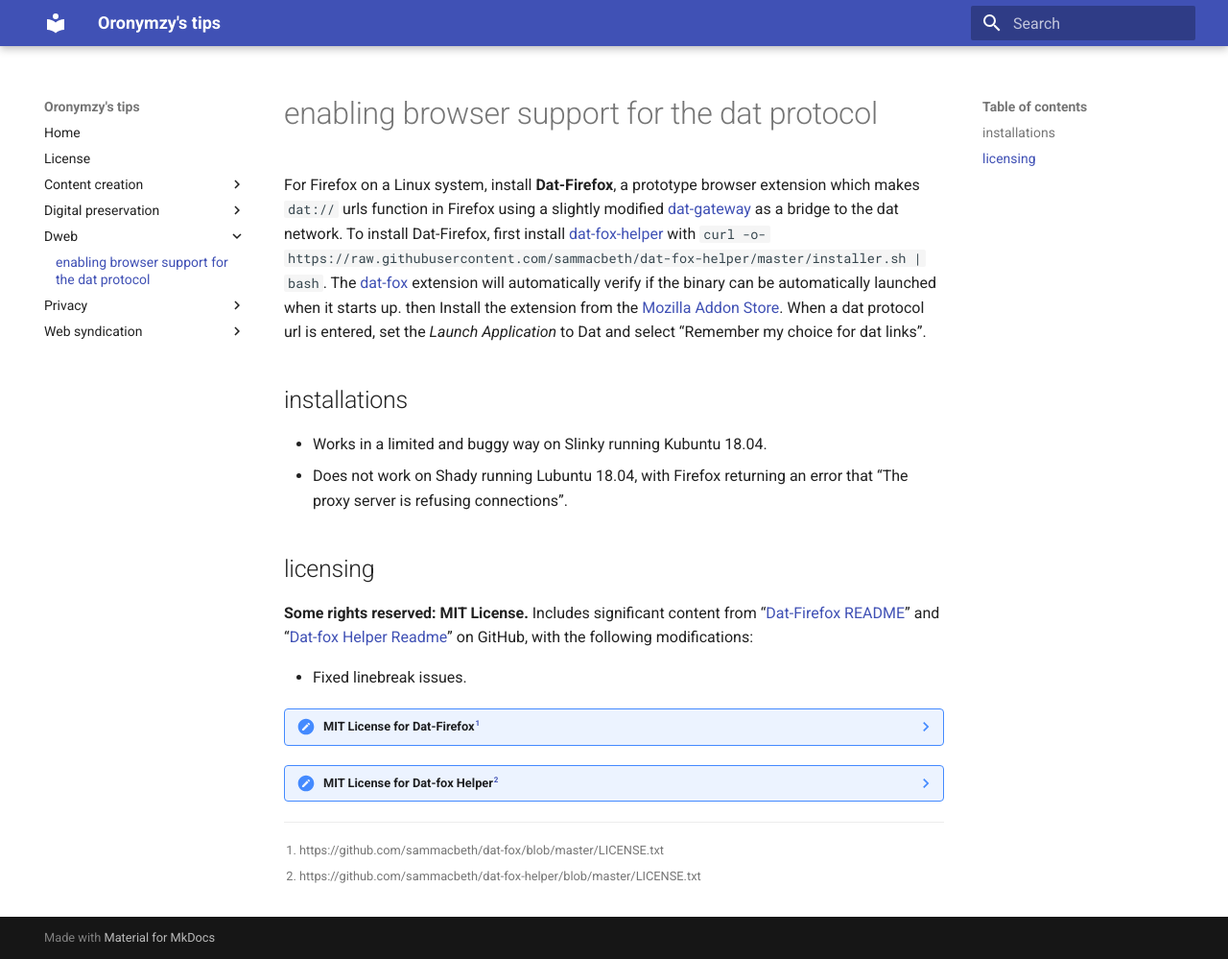
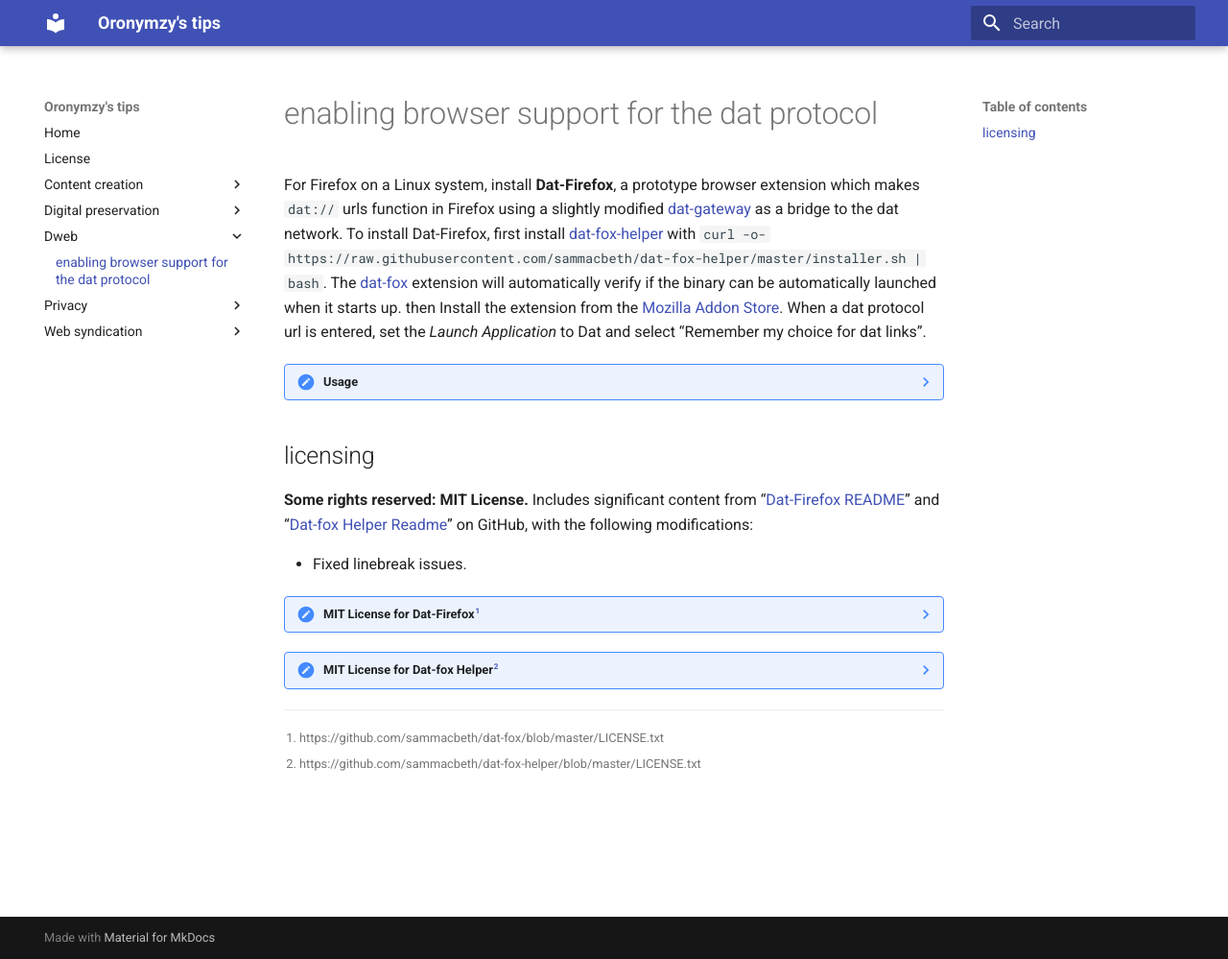
Before and after one commit to oronymzy/tips, an MkDocs documentation site: the page built from docs/ebsdatp.md, in a window 1280 px wide and 999 px high. Shown: the whole window at 96% size. Built offline with MkDocs 1.6.1 and Material for MkDocs 9.7.7, drawn with Linux system fonts in a browser that asks for light colours.

Commit message:
Change 'installations' to admonition 'Usage', slight rewording

```diff
--- a/docs/ebsdatp.md
+++ b/docs/ebsdatp.md
@@ -1,9 +1,9 @@
 # enabling browser support for the dat protocol
 For Firefox on a Linux system, install **Dat-Firefox**, a prototype browser extension which makes `dat://` urls function in Firefox using a slightly modified [dat-gateway](https://github.com/sammacbeth/dat-gateway) as a bridge to the dat network. To install Dat-Firefox, first install [dat-fox-helper](https://github.com/sammacbeth/dat-fox-helper) with `curl -o- https://raw.githubusercontent.com/sammacbeth/dat-fox-helper/master/installer.sh | bash`. The [dat-fox](https://github.com/sammacbeth/dat-fox) extension will automatically verify if the binary can be automatically launched when it starts up. then Install the extension from the [Mozilla Addon Store](https://addons.mozilla.org/en-US/firefox/addon/dat-p2p-protocol/). When a dat protocol url is entered, set the *Launch Application* to Dat and select “Remember my choice for dat links”.
 
-## installations
-- Works in a limited and buggy way on Slinky running Kubuntu 18.04.
-- Does not work on Shady running Lubuntu 18.04, with Firefox returning an error that “The proxy server is refusing connections”.
+??? note "Usage"
+    - Only works in a limited and buggy way on Slinky running Kubuntu 18.04.
+    - Does not work on Shady running Lubuntu 18.04, with Firefox returning an error that “The proxy server is refusing connections”.
 
 ## licensing
 **Some rights reserved: MIT License.** Includes significant content from “[Dat-Firefox README](https://github.com/sammacbeth/dat-fox/blob/master/README.md)” and “[Dat-fox Helper Readme](https://github.com/sammacbeth/dat-fox-helper/blob/master/Readme.md)” on GitHub, with the following modifications:
--- a/docs/insMkDc.md
+++ b/docs/insMkDc.md
@@ -1,8 +1,8 @@
 # installing MkDocs
 In Kubuntu, [install pip](instpip.md), then use `sudo -H pip install mkdocs mkdocs-material` to install [MkDocs](https://www.mkdocs.org/) and [Material for MkDocs](https://github.com/squidfunk/mkdocs-material).
 
-## installations
-- Works on Snarky running Kubuntu 17.10.
+??? note "Usage"
+    - Works on Snarky running Kubuntu 17.10.
 
 ## licensing
 **No rights reserved: [CC0 1.0](https://creativecommons.org/publicdomain/zero/1.0/).**
--- a/docs/instpip.md
+++ b/docs/instpip.md
@@ -1,8 +1,8 @@
 # installing pip
 In Kubuntu, use `wget -P /tmp https://bootstrap.pypa.io/get-pip.py && sudo -H python /tmp/get-pip.py` to install [pip](https://pip.pypa.io/en/stable/).
 
-## installations
-- Works on Slinky running Kubuntu 18.04 and Snarky running Kubuntu 17.10.
+??? note "Usage"
+    - Works on Slinky running Kubuntu 18.04 and Snarky running Kubuntu 17.10.
 
 ## licensing
 **No rights reserved: [CC0 1.0](https://creativecommons.org/publicdomain/zero/1.0/).**
```
